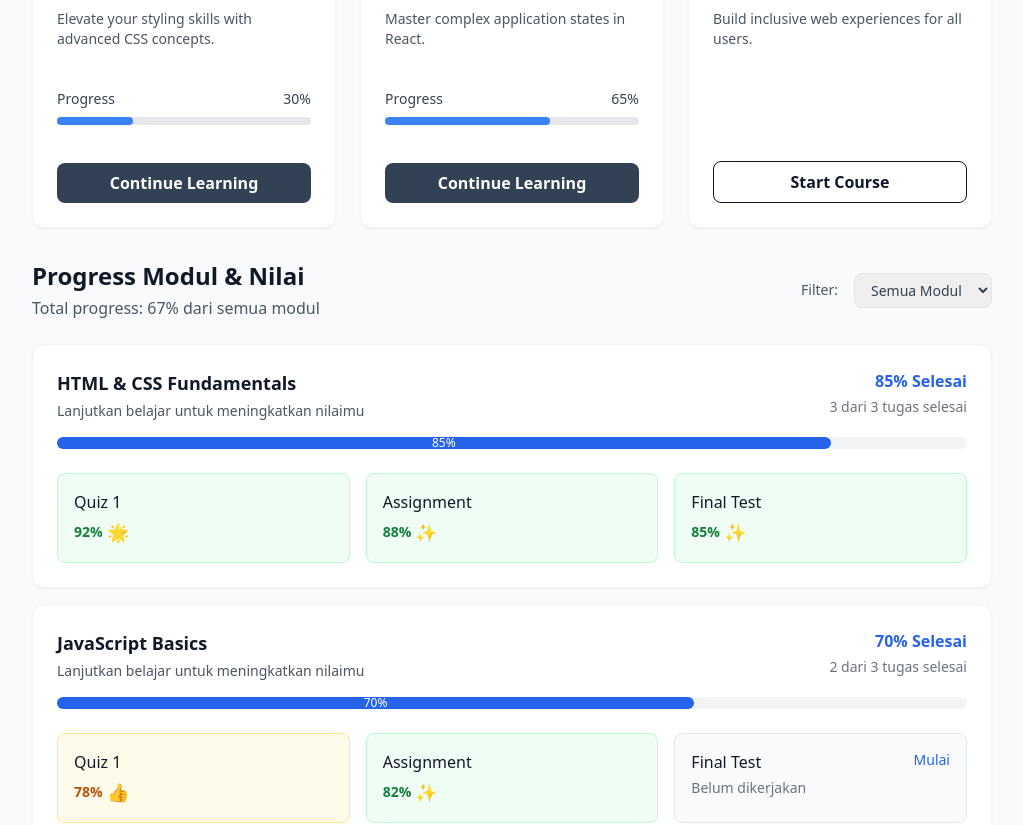
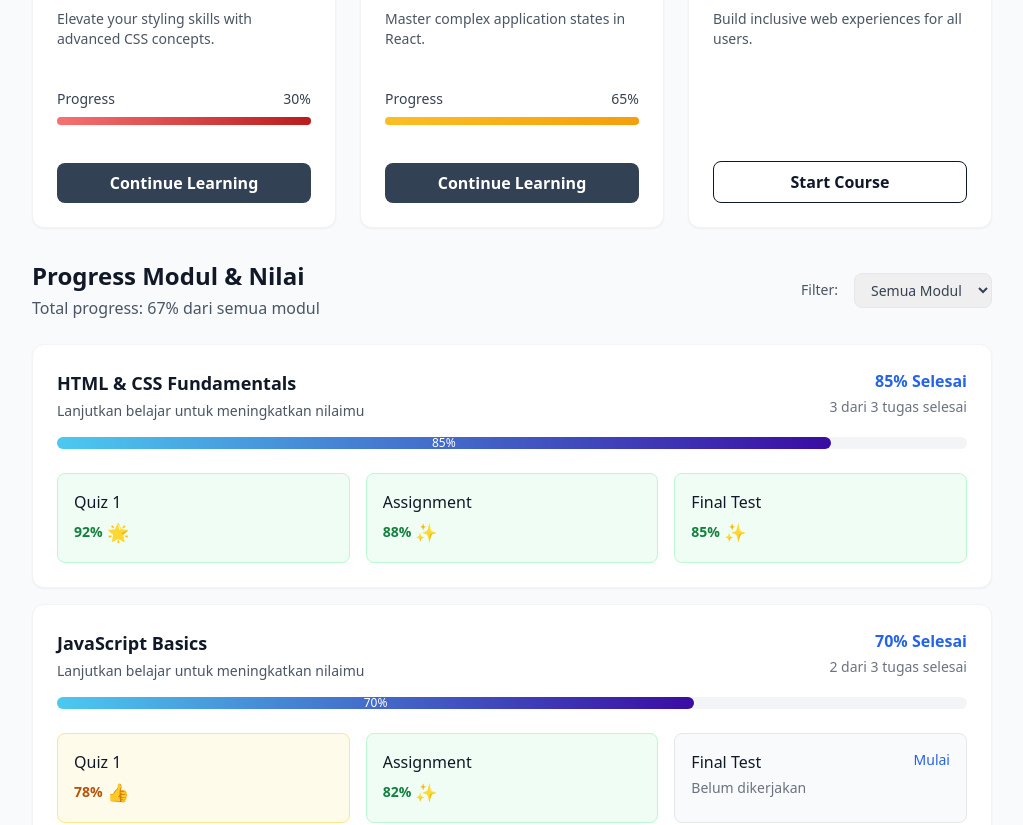
Before and after one commit to Jeionee/DC08-AI-Learning-Insight, a React (Vite) app in the folder fe/: page / in a window 1280 px wide. Shown: the part 1193-2018 px from the top of the page, without its empty margins (256-1279 px from the left). Built offline with nearby package versions, Linux system fonts and the light colour scheme.

Commit message:
mengubah warna tampilan da sidebar

```diff
--- a/fe/src/components/ModuleProgress.jsx
+++ b/fe/src/components/ModuleProgress.jsx
@@ -39,7 +39,7 @@ const ModuleProgress = ({ modules }) => {
       </div>
 
       <div className="space-y-4">
-        {modules.map((module) => (
+        {modules.map((module, index) => (
           <div
             key={module.id}
             className="bg-white rounded-xl shadow-sm border border-gray-100 p-6 hover:shadow-md transition-shadow"
@@ -62,13 +62,25 @@ const ModuleProgress = ({ modules }) => {
               </div>
             </div>
 
+            {/* PROGRESS BAR */}
             <div className="w-full bg-gray-100 rounded-full h-3 mb-6">
               <div
-                className={`${getStatusColor(module.progress)} h-3 rounded-full transition-all duration-500`}
-                style={{ width: `${module.progress}%` }}
+                className="h-3 rounded-full transition-all duration-500 relative"
+                style={{
+                  width: `${module.progress}%`,
+                  background:
+                    index === 0 || index === 1
+                      ? "linear-gradient(to right, #4cc9f0, #3a0ca3)"
+                      : undefined
+                }}
               >
+                {/* Jika bukan card 1 & 2, gunakan warna default */}
+                {index !== 0 && index !== 1 && (
+                  <div className={`${getStatusColor(module.progress)} absolute inset-0 rounded-full`} />
+                )}
+
                 {module.progress >= 30 && (
-                  <div className="h-full flex items-center justify-center">
+                  <div className="h-full flex items-center justify-center relative">
                     <span className="text-white text-xs font-medium">{module.progress}%</span>
                   </div>
                 )}
@@ -120,6 +132,7 @@ const ModuleProgress = ({ modules }) => {
                 </div>
               ))}
             </div>
+
           </div>
         ))}
       </div>
--- a/fe/src/components/Recommendation.jsx
+++ b/fe/src/components/Recommendation.jsx
@@ -31,8 +31,15 @@ const Recommendations = ({ recommendations }) => {
                   </div>
                   <div className="w-full bg-gray-200 rounded-full h-2 mb-4">
                     <div
-                      className="bg-blue-500 h-2 rounded-full transition-all duration-500"
-                      style={{ width: `${course.progress}%` }}
+                      className="h-2 rounded-full transition-all duration-500"
+                      style={{ width: `${course.progress} %`,
+                      background: course.progress >= 70
+                       ? "linear-gradient(to right, #4cc9f0, #4361ee, #3a0ca3)" // cocok dengan slate
+          : course.progress >= 50
+          ? "linear-gradient(to right, #fbbf24, #f59e0b)" // amber halus, tetap elegan
+          : "linear-gradient(to right, #f87171, #b91c1c)" // merah gelap modern
+
+                     }}
                     ></div>
                   </div>
                   <button className="mt-auto w-full bg-slate-700 hover:bg-slate-500 text-white py-2 px-4 rounded-lg font-semibold transition-colors">
--- a/fe/src/components/Sidebar.jsx
+++ b/fe/src/components/Sidebar.jsx
@@ -1,6 +1,7 @@
 import React from "react";
 import { IoHomeOutline } from "react-icons/io5";
-import { GiProgression, GiRibbonMedal } from "react-icons/gi";
+import { GiProgression } from "react-icons/gi";
+import { PiListChecksBold } from "react-icons/pi";
 import { FaTrophy } from "react-icons/fa";
 
 const Sidebar = () => {
@@ -44,7 +45,7 @@ const Sidebar = () => {
               className="flex items-center p-3 rounded-lg hover:bg-[#3B4A5A] transition-all duration-300"
             >
               <span className="mr-3 text-white/80">
-                <GiRibbonMedal size={26} />
+                <PiListChecksBold size={26} />
               </span>
               <span className="font-medium">Recommendation</span>
             </a>
```
